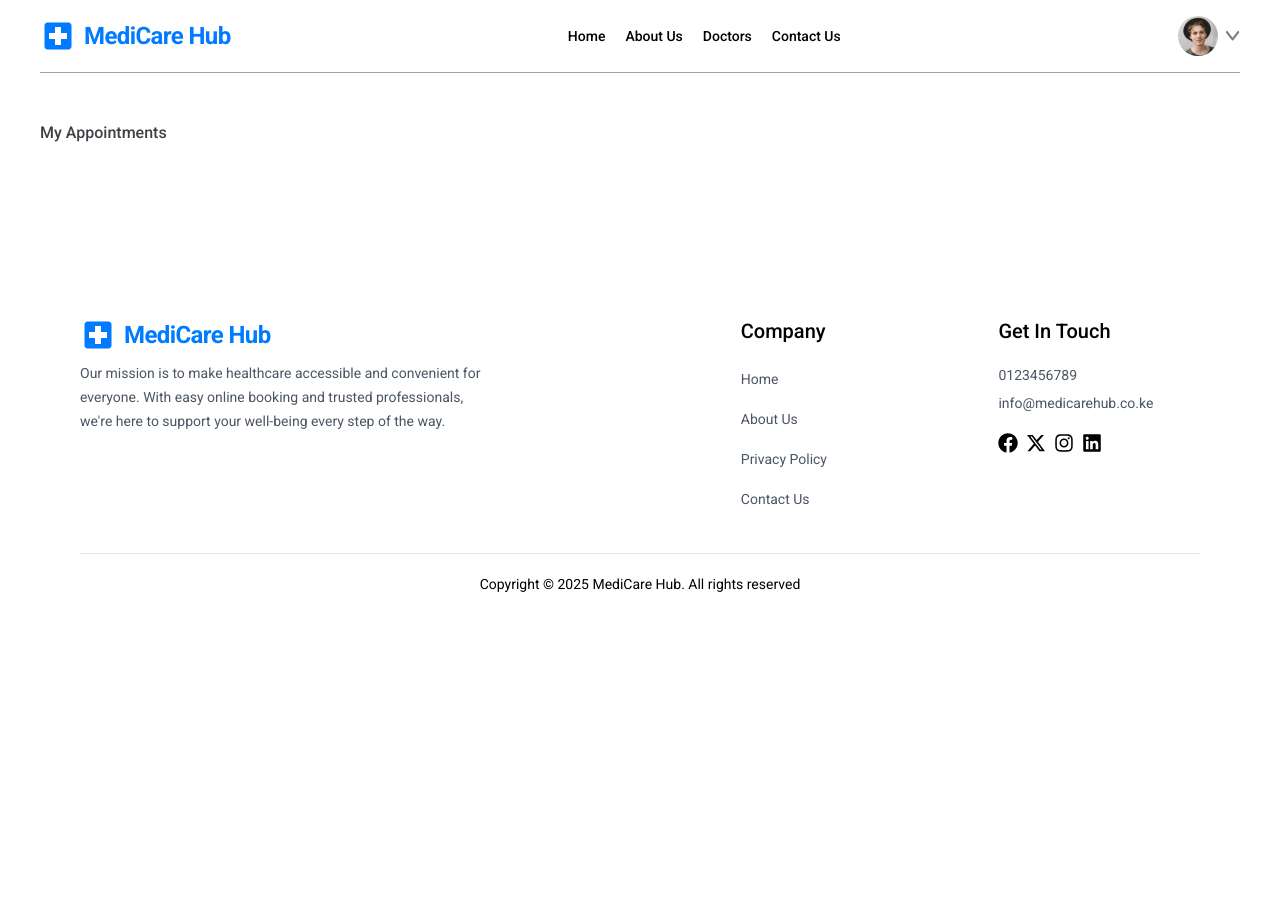
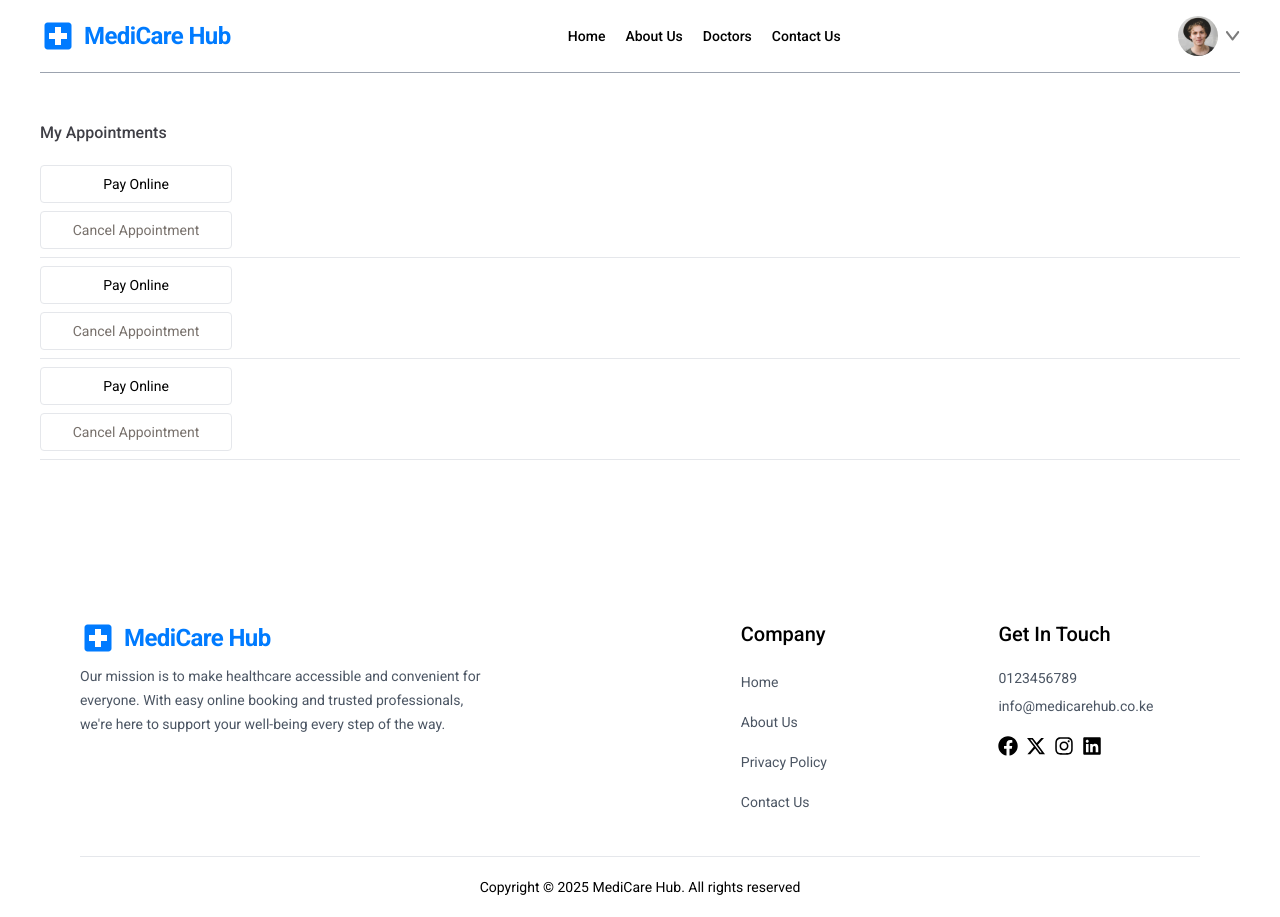
Before and after one commit to briansimiyuj/doctor-appointment-app, a React (Vite) app: page /bookings in a window 1280 px wide. Before the commit the page ends 800 px from the top, so only its background shows below. Built offline with nearby package versions, Linux system fonts and the light colour scheme; a web font is replaced by a local one.

Commit message:
Appointment card

```diff
--- /dev/null
+++ b/src/components/Appointments/AppointmentCard.tsx
@@ -0,0 +1,31 @@
+import { DoctorType } from "../../assets/DoctorType"
+
+type AppointmentCardProps ={
+
+    doctor: DoctorType
+    key: number
+
+}
+
+
+const AppointmentCard: React.FC<AppointmentCardProps> = ({ key })=>{
+
+    return(
+
+        <div key={key} className="grid grid-cols-1 gap-4 sm:items-center sm:flex sm:gap-6 py-2 border-b">
+
+            <div className="flex flex-col gap-2 justify-end">
+
+               <button className="text-sm text-stone-500 text-center sm:min-w-48 py-2 border rounded hover:bg-primary-bg hover:text-white transition-all duration-300" id="pay-btn">Pay Online</button>
+
+               <button className="text-sm text-stone-500 text-center sm:min-w-48 py-2 border rounded hover:bg-red-600 hover:text-white transition-all duration-300">Cancel Appointment</button>
+
+            </div>
+
+        </div>
+
+    )
+
+}
+
+export default AppointmentCard
--- a/src/pages/MyAppointmentsPage.tsx
+++ b/src/pages/MyAppointmentsPage.tsx
@@ -1,3 +1,6 @@
+import { doctors } from "../assets/frontend/assets"
+import AppointmentCard from "../components/Appointments/AppointmentCard"
+
 const MyAppointmentsPage: React.FC = ()=>{
 
     return(
@@ -6,6 +9,17 @@ const MyAppointmentsPage: React.FC = ()=>{
 
             <h2 className="pb-3 mt-12 font-medium text-zinc-700 boorder-b">My Appointments</h2>
 
+
+            {
+
+                doctors.slice(0, 3).map((doctor, index)=>(
+
+                    <AppointmentCard doctor={doctor} key={index}/>
+
+                ))
+
+            }
+
         </>
 
     )
--- a/src/style.css
+++ b/src/style.css
@@ -17,6 +17,10 @@ body{
     @apply hidden;
 }
 
+#pay-btn{
+    color: var(--black) !important;
+}
+
 @media(max-width: 740px){
 
     nav .active li{
```
Also changed, not shown: 1 other file (tests, documents, lock files or other folders).
